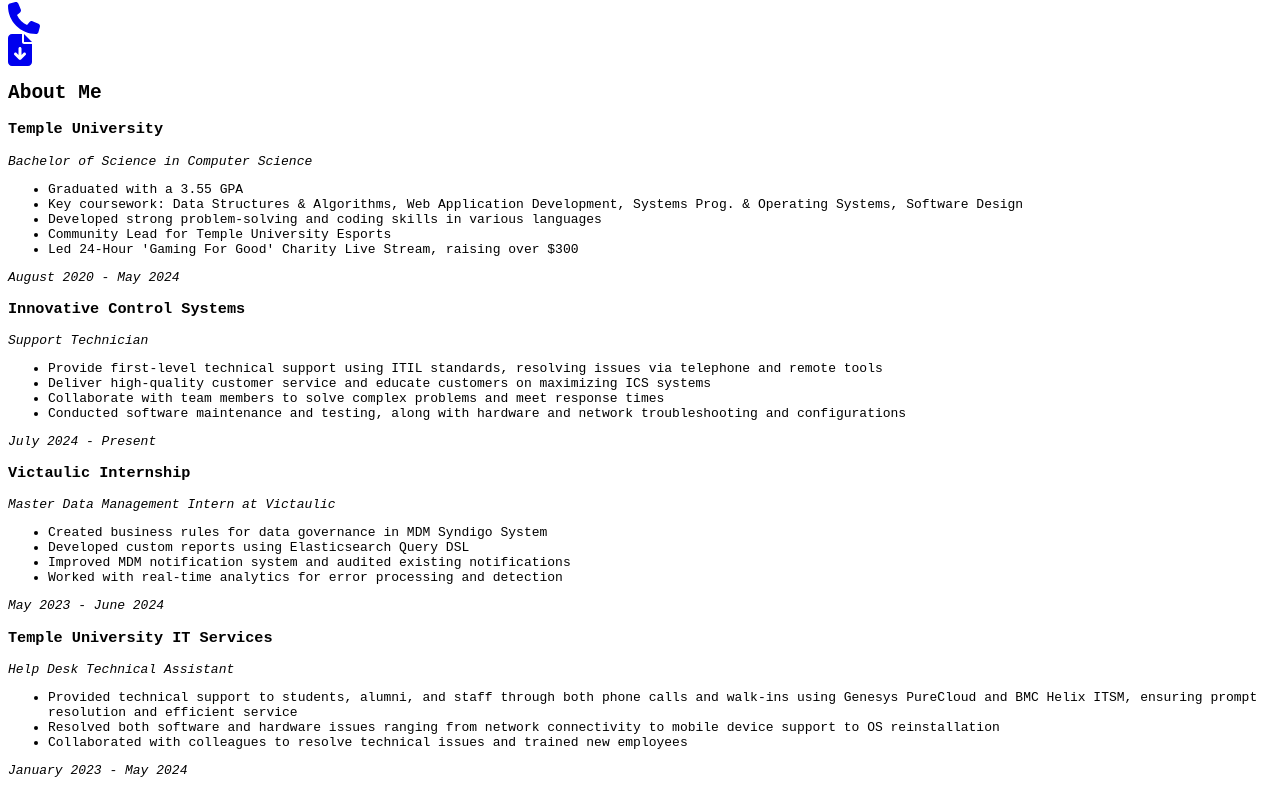
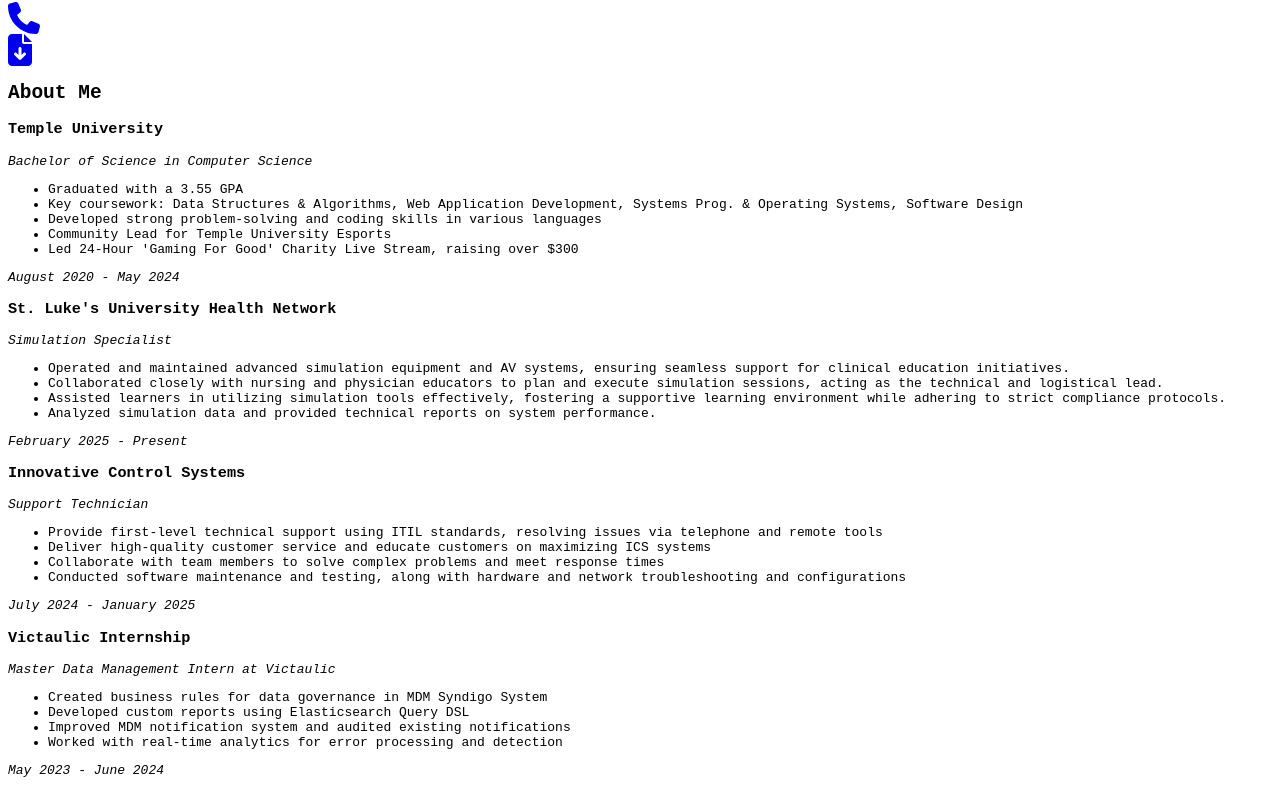
Before and after one commit to bryanreiter/personal-site, a Next.js app: page / in a window 1280 px wide. Shown: the part 513-1306 px from the top of the page. Built offline with nearby package versions, Linux system fonts and the light colour scheme.

Commit message:
Added new position

```diff
--- a/src/components/About.js
+++ b/src/components/About.js
@@ -48,6 +48,35 @@
           <div className="flex flex-col h-full">
             <Card className="border-none bg-gradient-to-r from-midnightPurple to-blue-500 flex flex-col h-full">
               <CardHeader className="p-4">
+                <CardTitle>St. Luke's University Health Network</CardTitle>
+                <CardDescription className="text-white">
+                  <em>Simulation Specialist</em>
+                </CardDescription>
+              </CardHeader>
+              <CardContent className="text-white flex-grow">
+                <ul className="list-disc pl-5">
+                  <li>
+                    Operated and maintained advanced simulation equipment and AV systems, ensuring seamless support for clinical education initiatives.
+                  </li>
+                  <li>
+                    Collaborated closely with nursing and physician educators to plan and execute simulation sessions, acting as the technical and logistical lead.
+                  </li>
+                  <li>
+                    Assisted learners in utilizing simulation tools effectively, fostering a supportive learning environment while adhering to strict compliance protocols.
+                  </li>
+                  <li>
+                    Analyzed simulation data and provided technical reports on system performance.
+                  </li>
+                </ul>
+              </CardContent>
+              <CardFooter className="text-white mt-auto">
+                <em>February 2025 - Present</em>
+              </CardFooter>
+            </Card>
+          </div>
+          <div className="flex flex-col h-full">
+            <Card className="border-none bg-gradient-to-r from-midnightPurple to-blue-500 flex flex-col h-full">
+              <CardHeader className="p-4">
                 <CardTitle>Innovative Control Systems</CardTitle>
                 <CardDescription className="text-white">
                   <em>Support Technician</em>
@@ -70,7 +99,7 @@
                 </ul>
               </CardContent>
               <CardFooter className="text-white mt-auto">
-                <em>July 2024 - Present</em>
+                <em>July 2024 - January 2025</em>
               </CardFooter>
             </Card>
           </div>
```
